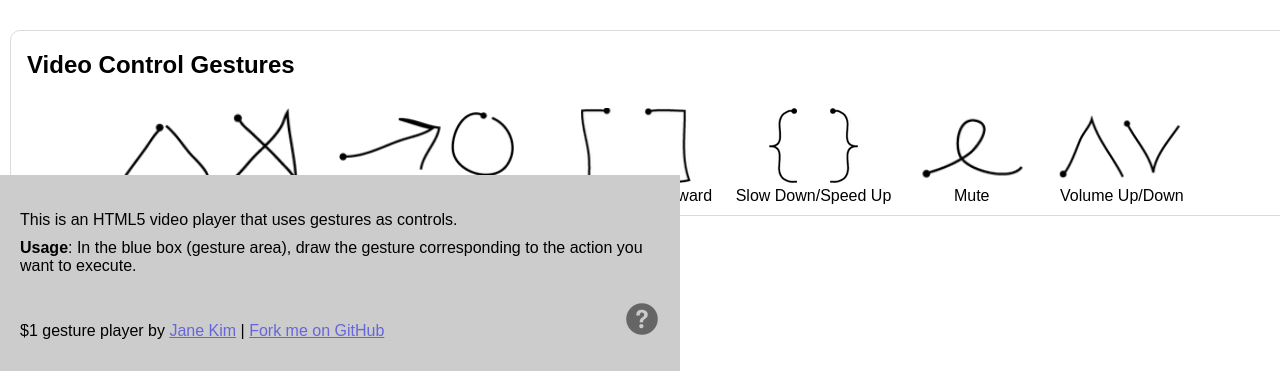
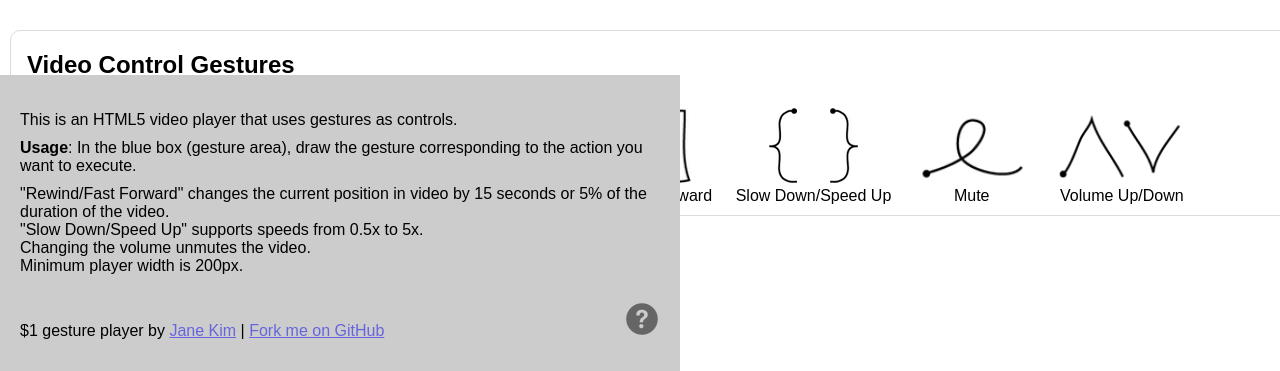
Before and after one commit to janecakemaster/dollargesture, a plain HTML site: page app/index.html in a window 1280 px wide. Both pictures are taken after a click on the element 642 px from the left and 750 px from the top of the page. Shown: the part 429-800 px from the top of the page. Drawn offline with nearby package versions, Linux system fonts and the light colour scheme.

Commit message:
added more documentation in footer

```diff
--- a/app/index.html
+++ b/app/index.html
@@ -77,6 +77,7 @@
     <div class="expanded">
       <p>This is an HTML5 video player that uses gestures as controls.</p>
       <p><b>Usage</b>: In the blue box (gesture area), draw the gesture corresponding to the action you want to execute.</p>
+      <p>"Rewind/Fast Forward" changes the current position in video by 15 seconds or 5% of the duration of the video. <br>"Slow Down/Speed Up" supports speeds from 0.5x to 5x. <br>Changing the volume unmutes the video. <br>Minimum player width is 200px.</p>
     </div>
     <div class="footer">
       <p>$1 gesture player by <a href="http://janekim.me">Jane Kim</a> | <a href="https://github.com/janecakemaster/dollargesture">Fork me on GitHub</a></p>
```
